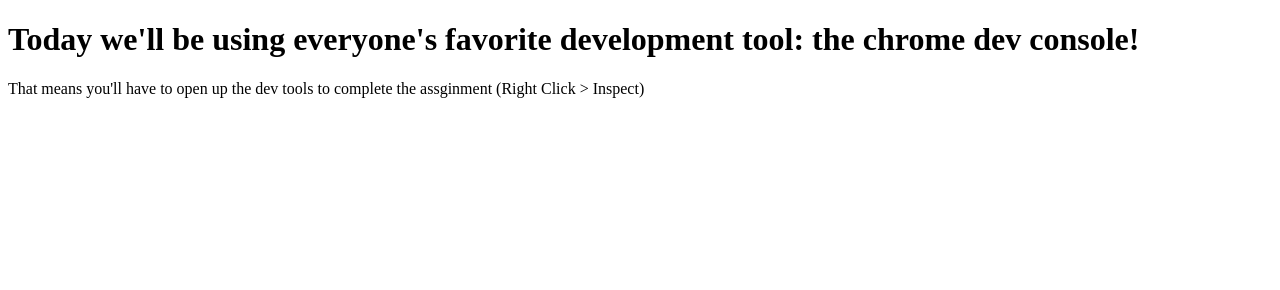
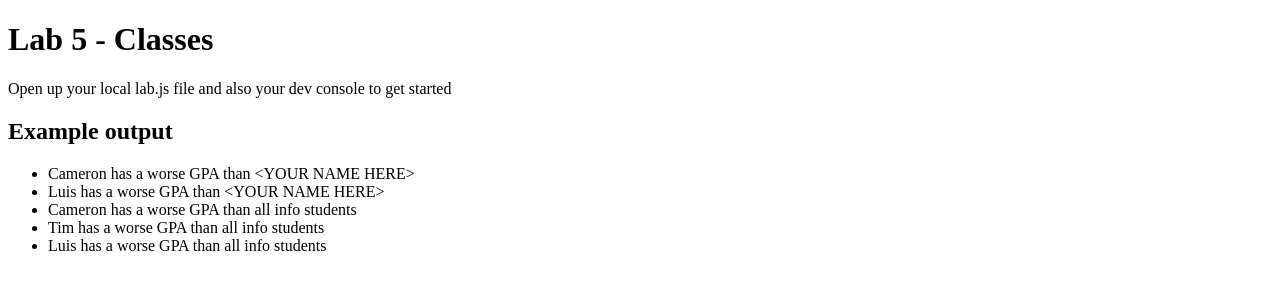
Before and after one commit to Nonj/lab05-classes, a plain HTML site: page index.html in a window 1280 px wide. Drawn offline with nearby package versions, Linux system fonts and the light colour scheme.

Commit message:
add example output list

```diff
--- a/index.html
+++ b/index.html
@@ -2,12 +2,21 @@
 <html lang="en">
 <head>
     <meta charset="UTF-8">
-    <title>Lab 5 - Objects</title>
+    <title>Lab 5 - Classes</title>
     <script src="https://cdnjs.cloudflare.com/ajax/libs/lodash.js/4.16.5/lodash.min.js"></script>
     <script src="lab.js"></script>
 </head>
 <body>
-    <h1>Today we'll be using everyone's favorite development tool: the chrome dev console!</h1>
-    <p>That means you'll have to open up the dev tools to complete the assginment (Right Click > Inspect)</p>
+    <h1>Lab 5 - Classes</h1>
+    <p>Open up your local lab.js file and also your dev console to get started</p>
+
+    <h2>Example output</h2>
+    <ul>
+        <li>Cameron has a worse GPA than &lt;YOUR NAME HERE&gt;</li>
+        <li>Luis has a worse GPA than &lt;YOUR NAME HERE&gt;</li>
+        <li>Cameron has a worse GPA than all info students</li>
+        <li>Tim has a worse GPA than all info students</li>
+        <li>Luis has a worse GPA than all info students</li>
+    </ul>
 </body>
 </html>
```
